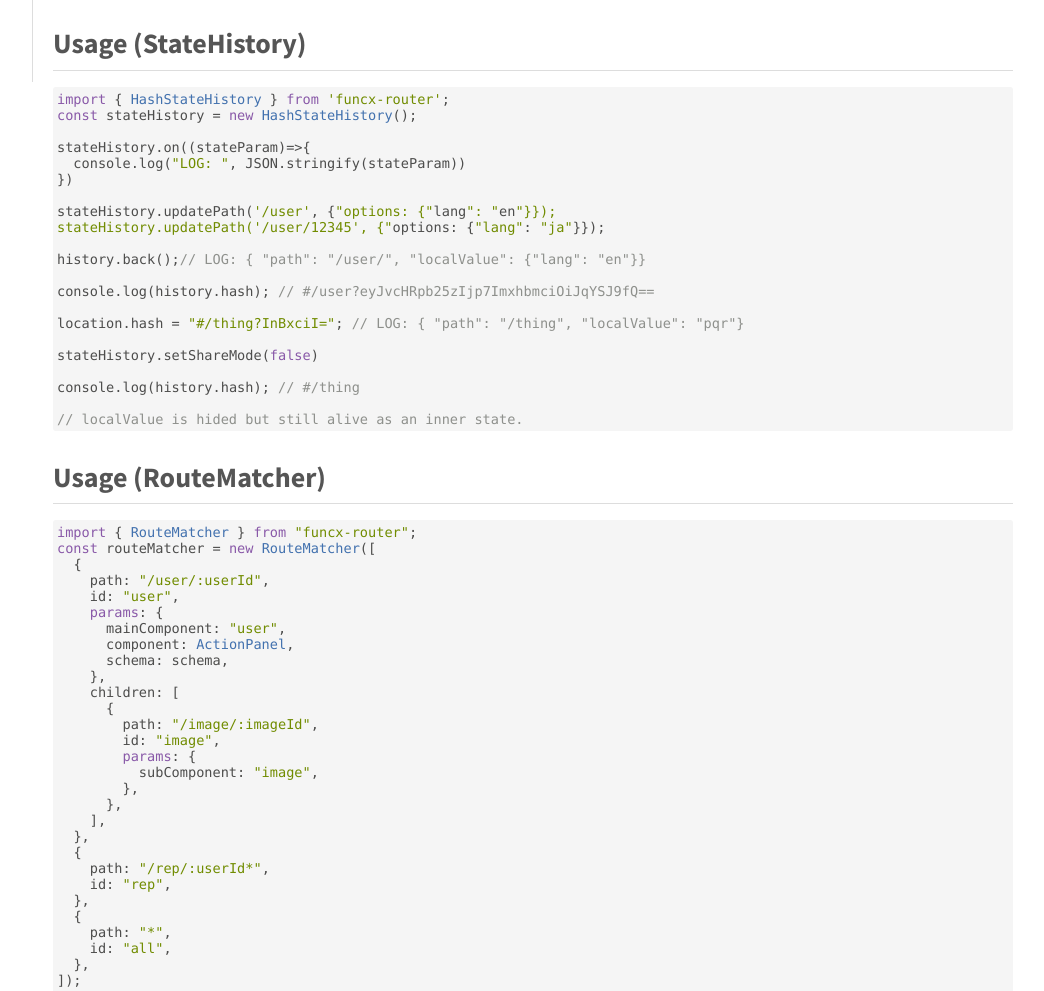
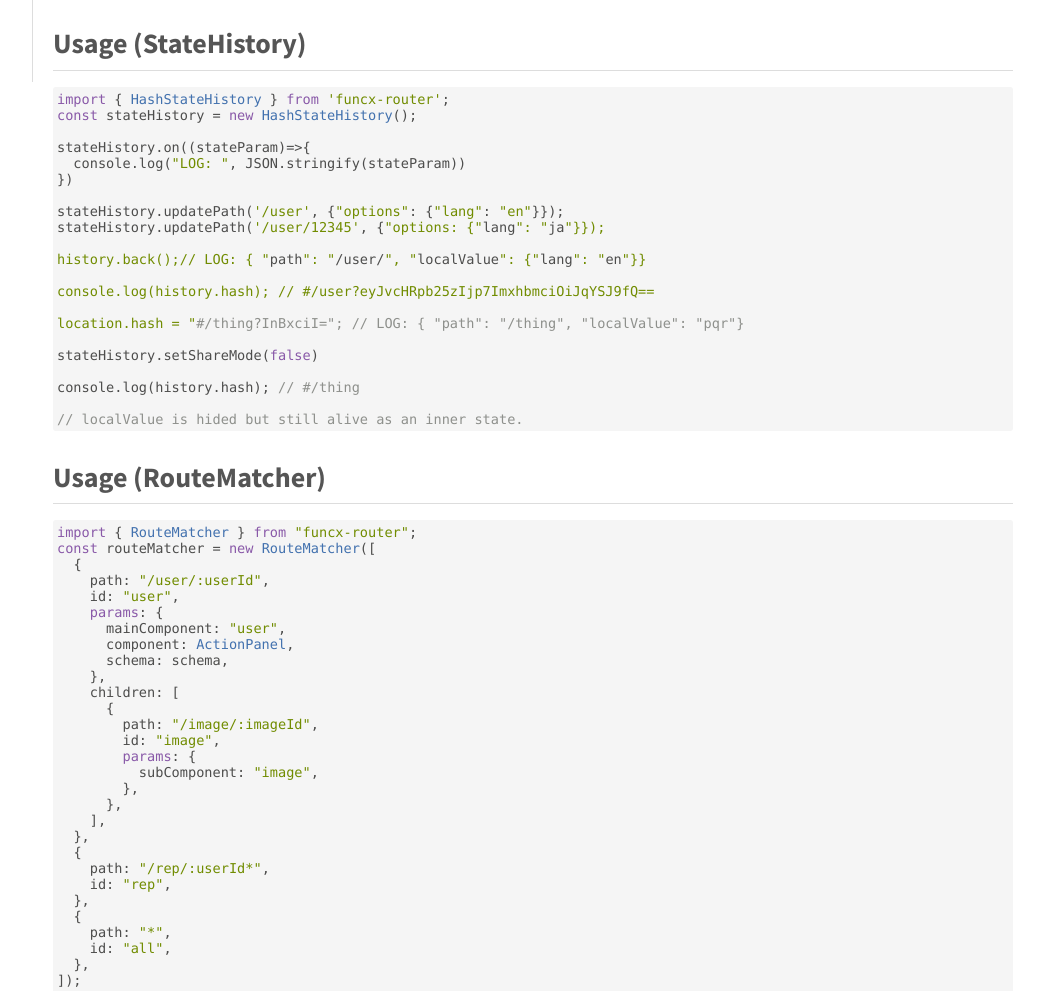
Before and after one commit to funcx-team/funcx-router, a website: page docs/index.html in a window 1280 px wide. Shown: the part 734-1725 px from the top of the page, without its empty margins (217-1261 px from the left). Drawn offline with Linux system fonts and the light colour scheme.

Commit message:
Fix typo

```diff
--- a/docs/index.html
+++ b/docs/index.html
@@ -83,7 +83,7 @@ stateHistory.on((stateParam)=&gt;{
   console.log(&quot;LOG: &quot;, JSON.stringify(stateParam))
 })
 
-stateHistory.updatePath(&apos;/user&apos;, {&quot;options: {&quot;lang&quot;: &quot;en&quot;}});
+stateHistory.updatePath(&apos;/user&apos;, {&quot;options&quot;: {&quot;lang&quot;: &quot;en&quot;}});
 stateHistory.updatePath(&apos;/user/12345&apos;, {&quot;options: {&quot;lang&quot;: &quot;ja&quot;}});
 
 history.back();// LOG: { &quot;path&quot;: &quot;/user/&quot;, &quot;localValue&quot;: {&quot;lang&quot;: &quot;en&quot;}}
```
Also changed, not shown: docs/index.json (+1 -1 lines), README.md.
